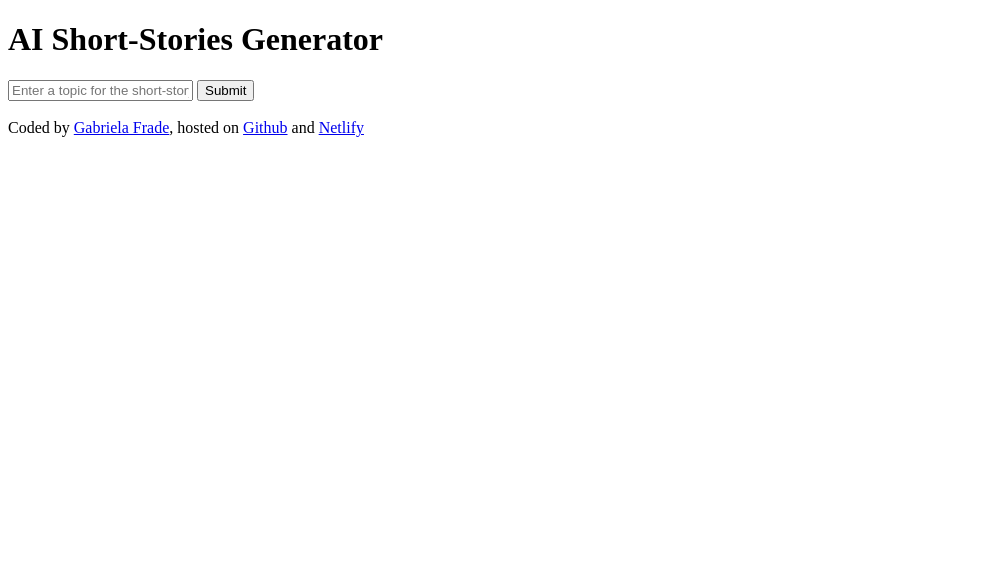
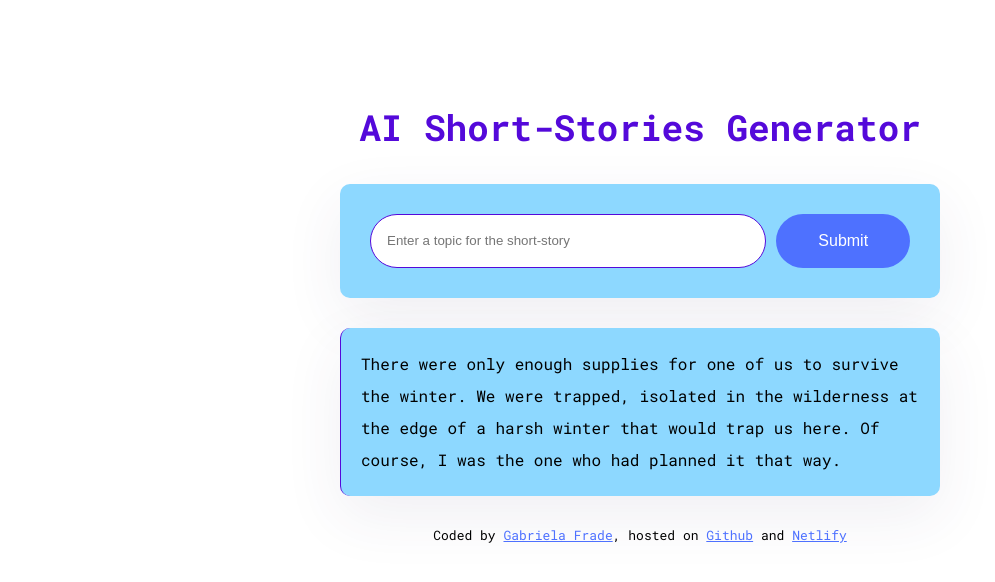
Before and after one commit to gabrielafrade/short-stories-generator, a plain HTML site: page index.html in a window 1280 px wide. Shown: the whole page, without its empty margins (0-995 px from the left). Drawn offline with Linux system fonts and the light colour scheme.

Commit message:
added css and some class in html to work on the on css

```diff
--- a/index.html
+++ b/index.html
@@ -4,9 +4,16 @@
     <meta charset="UTF-8" />
     <meta name="viewport" content="width=device-width, initial-scale=1.0" />
     <title>Short Story Generator</title>
+    <link rel="preconnect" href="https://fonts.googleapis.com" />
+    <link rel="preconnect" href="https://fonts.gstatic.com" crossorigin />
+    <link
+      href="https://fonts.googleapis.com/css2?family=Roboto+Mono:ital,wght@0,100..700;1,100..700&display=swap"
+      rel="stylesheet"
+    />
     <link rel="stylesheet" href="src/style.css" />
   </head>
   <body>
+    <div class="container">
       <header>
         <h1>AI Short-Stories Generator</h1>
       </header>
@@ -17,10 +24,16 @@
             placeholder="Enter a topic for the short-story"
             required
             autocomplete="off"
+            class="instructions"
           />
-        <input type="submit" value="Submit" />
+          <input type="submit" value="Submit" class="submit-button" />
         </form>
-      <br />
+        <div class="short-story">
+          There were only enough supplies for one of us to survive the winter.
+          We were trapped, isolated in the wilderness at the edge of a harsh
+          winter that would trap us here. Of course, I was the one who had
+          planned it that way.
+        </div>
       </main>
       <footer>
         Coded by
@@ -37,6 +50,7 @@
           >Netlify</a
         >
       </footer>
+    </div>
     <script src="src/index.js"></script>
   </body>
 </html>
--- a/src/style.css
+++ b/src/style.css
@@ -0,0 +1,71 @@
+body {
+  font-family: "Roboto Mono", monospace;
+  font-optical-sizing: auto;
+  font-weight: <weight>;
+  font-style: normal;
+}
+
+a {
+  color: #4e71ff;
+}
+
+.container {
+  margin: 100px auto;
+  max-width: 600px;
+}
+
+header {
+  margin-bottom: 30px;
+}
+
+h1 {
+  text-align: center;
+  font-size: 36px;
+  font-weight: 800;
+  line-height: 1.5;
+  color: #5409da;
+}
+
+form {
+  padding: 30px;
+  background-color: #8dd8ff;
+  border-radius: 10px;
+  display: flex;
+  box-shadow: 0 20px 60px rgba(65, 50, 100, 0.08);
+  margin-bottom: 30px;
+}
+
+.instructions {
+  padding: 16px;
+  width: 80%;
+  border-radius: 50px;
+  line-height: 20px;
+  border: 1.5px solid #5409da;
+}
+
+.submit-button {
+  margin-left: 10px;
+  background-color: #4e71ff;
+  width: 150px;
+  font-size: 16px;
+  color: white;
+  border: none;
+  border-radius: 50px;
+  padding: 14px 24px;
+}
+
+.short-story {
+  font-size: 16px;
+  background-color: #8dd8ff;
+  padding: 20px;
+  line-height: 2;
+  border-left: 1.5px solid #5409da;
+  box-shadow: 0 20px 60px rgba(65, 50, 100, 0.08);
+  border-radius: 10px;
+}
+
+footer {
+  margin-top: 30px;
+  font-size: 13px;
+  text-align: center;
+}
```
Lines whose indentation alone changed are shown as unchanged.
